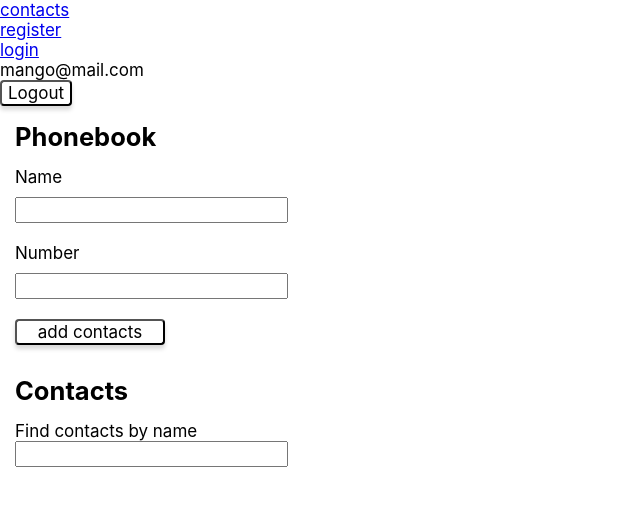
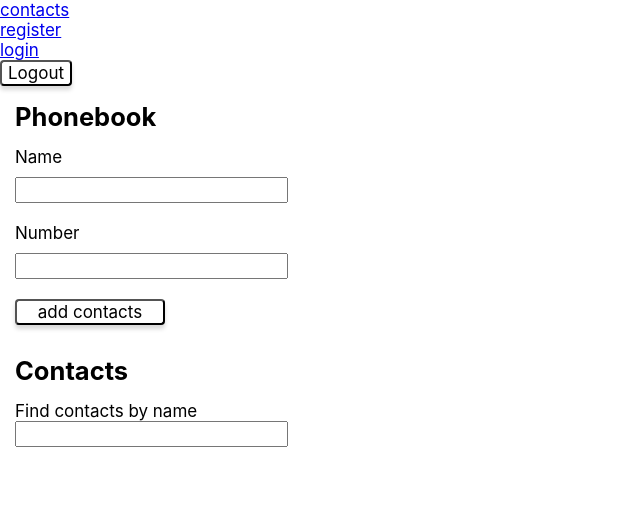
Before and after one commit to artipavl/goit-react-hw-08-phonebook, a React (Create React App) app: page /goit-react-hw-08-phonebook/contacts in a window 1280 px wide. Shown: the top 506 px of the page, without its empty margins (0-640 px from the left). Built offline with nearby package versions, Linux system fonts and the light colour scheme; no server answers.

Commit message:
Update Home.jsx

```diff
--- a/src/pages/Home.jsx
+++ b/src/pages/Home.jsx
@@ -1,7 +1,14 @@
 import { Suspense } from 'react';
+import { useDispatch, useSelector } from 'react-redux';
 import { NavLink, Outlet } from 'react-router-dom';
+import { authLogout } from 'redux/auth/operations/authLogout';
 
 export const Home = () => {
+  const email = useSelector(s => s.auth.user.email);
+    const dispatch = useDispatch();
+  const onLogout = () => {
+    dispatch(authLogout());
+  }
   return (
     <>
       <header>
@@ -13,8 +20,10 @@ export const Home = () => {
           <NavLink to="/login">login</NavLink>
         </nav>
         <div>
-          <p>mango@mail.com</p>
-          <button type='button'>Logout</button>
+          <p>{email}</p>
+          <button type="button" onClick={()=>onLogout()}>
+            Logout
+          </button>
         </div>
       </header>
       <Suspense fallback={<div>Loading...</div>}>
```
